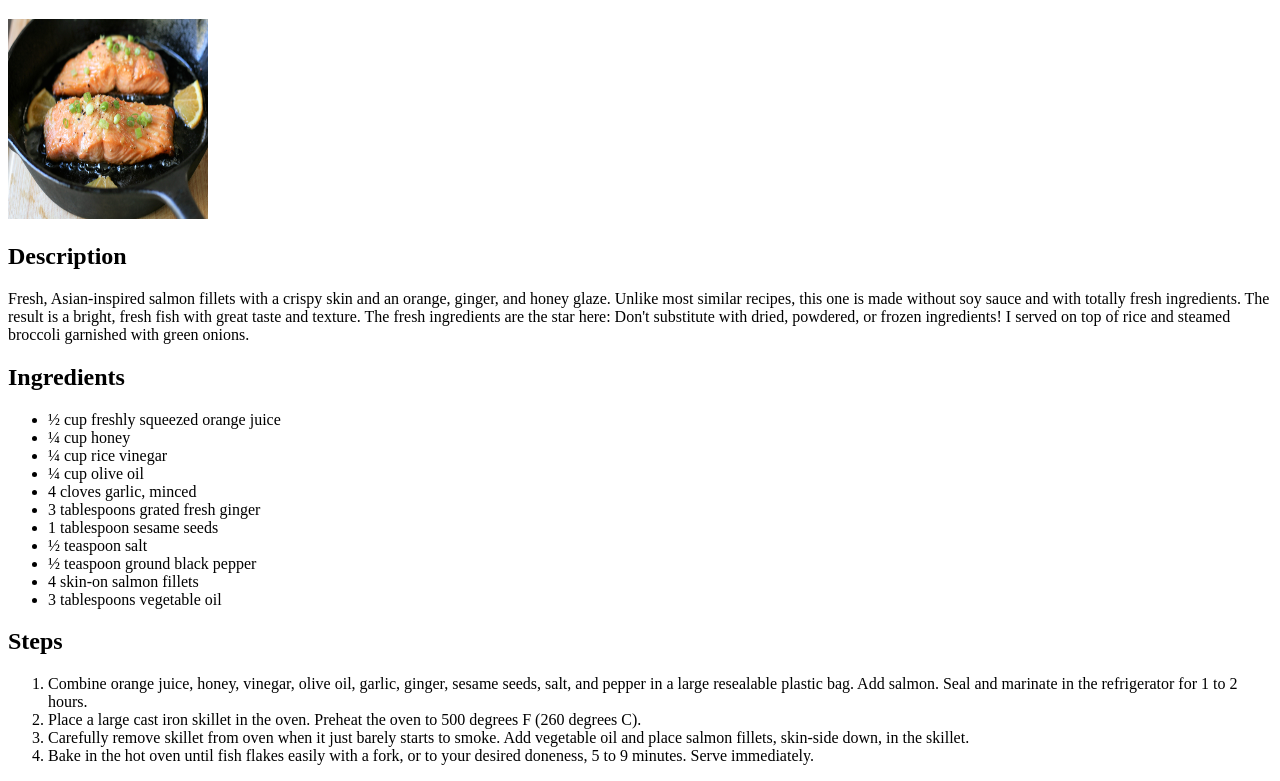
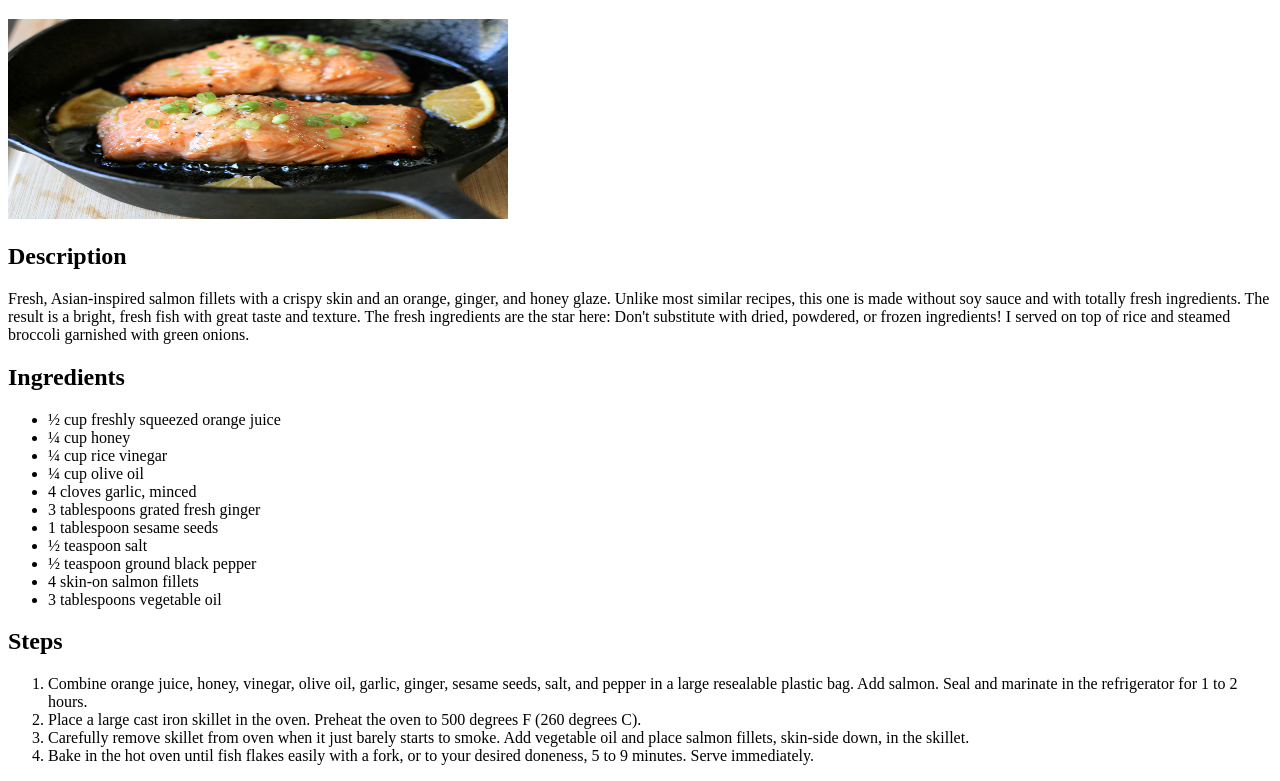
Before and after one commit to gamora12/odin-recipes, a plain HTML site: page recipes/Salmon.html in a window 1280 px wide. Shown: the part 61-842 px from the top of the page. Drawn offline with Linux system fonts and the light colour scheme.

Commit message:
Add Salmon.html

```diff
--- a/recipes/Salmon.html
+++ b/recipes/Salmon.html
@@ -10,7 +10,7 @@
     <h1>
         Crispy-Skinned Orange Honey Salmon
     </h1>
-    <p><img src="salmon.jpg"alt="The finished dish" width="200" height="200"></p>
+    <p><img src="salmon.jpg"alt="The finished dish" width="500" height="200"></p>
     <h2>Description</h2>
     <p> Fresh, Asian-inspired salmon fillets with a crispy skin and an orange, ginger, and honey glaze. Unlike most similar recipes, this one is made without soy sauce and with totally fresh ingredients. The result is a bright, fresh fish with great taste and texture. The fresh ingredients are the star here: Don't substitute with dried, powdered, or frozen ingredients! I served on top of rice and steamed broccoli garnished with green onions.
     </p>
```
